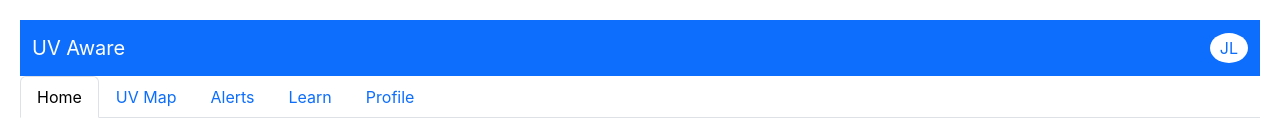
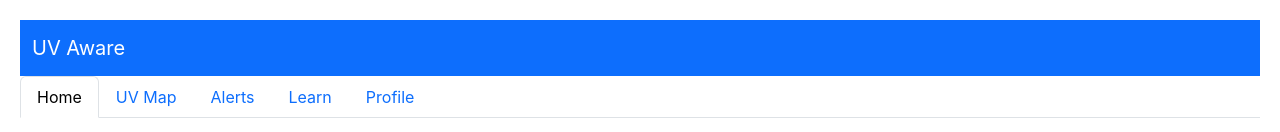
Before and after one commit to ycao0070/sunscreen_proj, a Vue app: page / in a window 1280 px wide. Shown: the top 132 px of the page. Built offline with nearby package versions, Linux system fonts and the light colour scheme.

Commit message:
update navbar

```diff
--- a/src/HomeView.vue
+++ b/src/HomeView.vue
@@ -4,9 +4,6 @@
     <nav class="navbar navbar-expand-lg navbar-dark bg-primary">
       <div class="container-fluid">
         <a class="navbar-brand" href="#">UV Aware</a>
-        <div class="ms-auto">
-          <span class="avatar">JL</span>
-        </div>
       </div>
     </nav>
 
```
